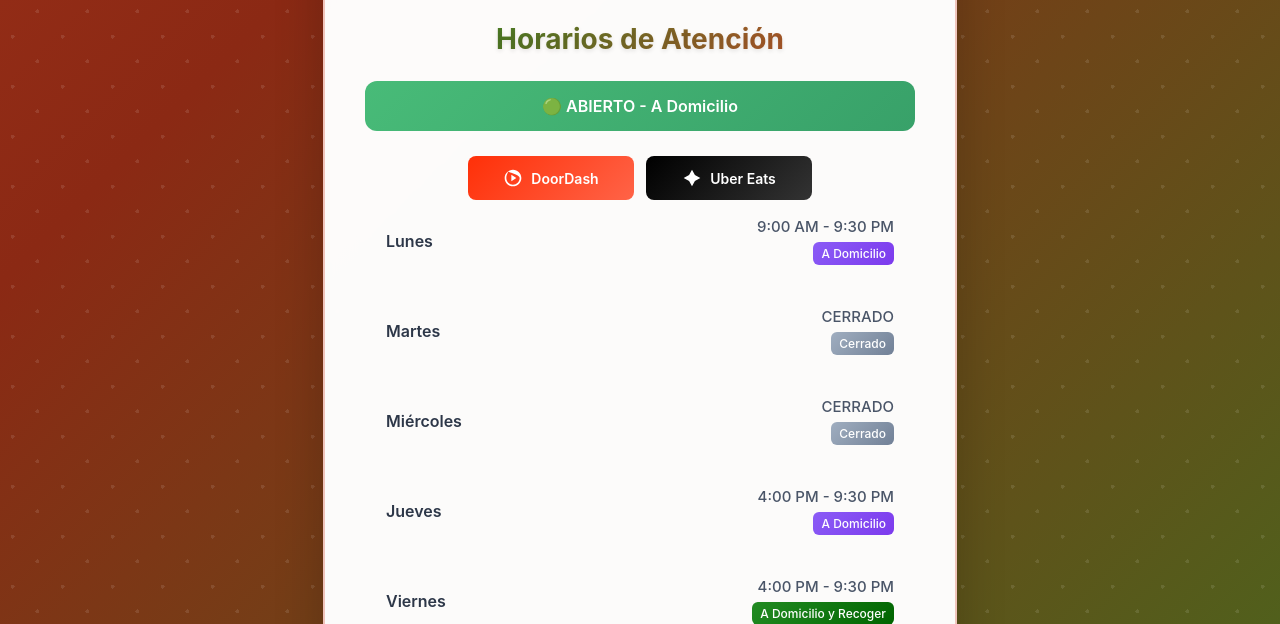
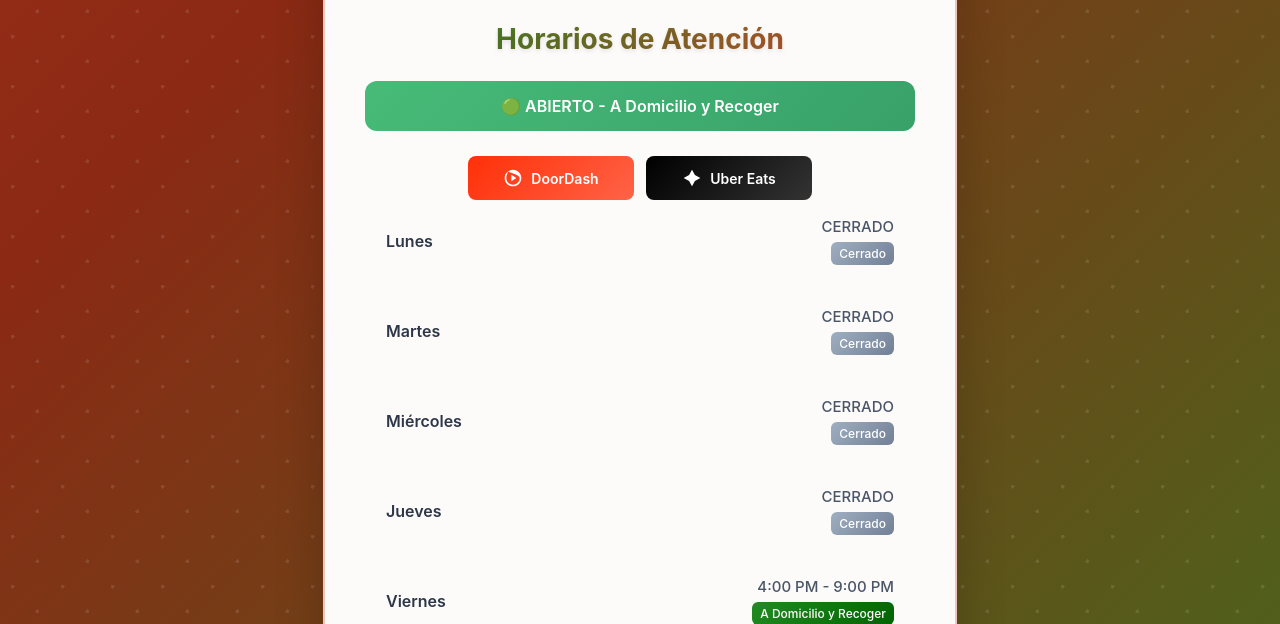
Before and after one commit to iamblaketaylor/tamaleshours, a plain HTML site: page index.html in a window 1280 px wide. Both pictures are taken after a click on the button "🇲🇽 Español". Shown: the part 176-800 px from the top of the page. Drawn offline with Linux system fonts and the light colour scheme.

Commit message:
Update index.html

```diff
--- a/index.html
+++ b/index.html
@@ -356,8 +356,8 @@
             <div class="day-row" data-day="1">
                 <div class="day-name" id="monday">Monday</div>
                 <div class="hours-info">
-                    <div class="hours">9:00 AM - 9:30 PM</div>
-                    <div class="service-type delivery-only" id="monday-service">Delivery Only</div>
+                    <div class="hours" id="monday-hours">CLOSED</div>
+                    <div class="service-type closed-day" id="monday-service">Closed</div>
                 </div>
             </div>
 
@@ -380,15 +380,15 @@
             <div class="day-row" data-day="4">
                 <div class="day-name" id="thursday">Thursday</div>
                 <div class="hours-info">
-                    <div class="hours">4:00 PM - 9:30 PM</div>
-                    <div class="service-type delivery-only" id="thursday-service">Delivery Only</div>
+                    <div class="hours" id="thursday-hours">CLOSED</div>
+                    <div class="service-type closed-day" id="thursday-service">Closed</div>
                 </div>
             </div>
 
             <div class="day-row" data-day="5">
                 <div class="day-name" id="friday">Friday</div>
                 <div class="hours-info">
-                    <div class="hours">4:00 PM - 9:30 PM</div>
+                    <div class="hours">4:00 PM - 9:00 PM</div>
                     <div class="service-type pickup-delivery" id="friday-service">Pickup & Delivery</div>
                 </div>
             </div>
@@ -396,7 +396,7 @@
             <div class="day-row" data-day="6">
                 <div class="day-name" id="saturday">Saturday</div>
                 <div class="hours-info">
-                    <div class="hours">9:00 AM - 9:30 PM</div>
+                    <div class="hours">4:00 PM - 9:00 PM</div>
                     <div class="service-type pickup-delivery" id="saturday-service">Pickup & Delivery</div>
                 </div>
             </div>
@@ -404,8 +404,8 @@
             <div class="day-row" data-day="0">
                 <div class="day-name" id="sunday">Sunday</div>
                 <div class="hours-info">
-                    <div class="hours">9:00 AM - 9:30 PM</div>
-                    <div class="service-type delivery-only" id="sunday-service">Delivery Only</div>
+                    <div class="hours">4:00 PM - 9:00 PM</div>
+                    <div class="service-type pickup-delivery" id="sunday-service">Pickup & Delivery</div>
                 </div>
             </div>
         </div>
@@ -442,7 +442,7 @@
             <a href="https://www.instagram.com/tamalesmexicanosvan/" target="_blank" class="action-btn instagram-btn">
                 <span id="follow-us">Follow Us</span>
             </a>
-            <a href="https://www.google.com/maps/dir/?api=1&destination=950+Seaborne+Ave,+Port+Coquitlam,+BC+V3B+0R9" target="_blank" class="action-btn directions-btn">
+            <a href="https://www.google.com/maps/dir/?api=1&destination=950%20Seaborne%20Ave%20%231120%2C%20Port%20Coquitlam%2C%20BC%20V3B%200R9" target="_blank" class="action-btn directions-btn">
                 <span id="directions">Get Directions</span>
             </a>
         </div>
@@ -471,17 +471,19 @@
             document.getElementById('sunday').textContent = isSpanish ? 'Domingo' : 'Sunday';
 
             // Update services
-            document.getElementById('monday-service').textContent = isSpanish ? 'A Domicilio' : 'Delivery Only';
+            document.getElementById('monday-service').textContent = isSpanish ? 'Cerrado' : 'Closed';
             document.getElementById('tuesday-service').textContent = isSpanish ? 'Cerrado' : 'Closed';
             document.getElementById('wednesday-service').textContent = isSpanish ? 'Cerrado' : 'Closed';
-            document.getElementById('thursday-service').textContent = isSpanish ? 'A Domicilio' : 'Delivery Only';
+            document.getElementById('thursday-service').textContent = isSpanish ? 'Cerrado' : 'Closed';
             document.getElementById('friday-service').textContent = isSpanish ? 'A Domicilio y Recoger' : 'Pickup & Delivery';
             document.getElementById('saturday-service').textContent = isSpanish ? 'A Domicilio y Recoger' : 'Pickup & Delivery';
-            document.getElementById('sunday-service').textContent = isSpanish ? 'A Domicilio' : 'Delivery Only';
+            document.getElementById('sunday-service').textContent = isSpanish ? 'A Domicilio y Recoger' : 'Pickup & Delivery';
 
             // Update closed hours text
+            document.getElementById('monday-hours').textContent = isSpanish ? 'CERRADO' : 'CLOSED';
             document.getElementById('tuesday-hours').textContent = isSpanish ? 'CERRADO' : 'CLOSED';
             document.getElementById('wednesday-hours').textContent = isSpanish ? 'CERRADO' : 'CLOSED';
+            document.getElementById('thursday-hours').textContent = isSpanish ? 'CERRADO' : 'CLOSED';
 
             // Update other text
             document.getElementById('note-label').textContent = isSpanish ? 'Nota:' : 'Note:';
@@ -518,13 +520,13 @@
 
             // Define business hours
             const hours = {
-                0: { start: 9 * 60, end: 21.5 * 60, service: 'delivery' }, // Sunday
-                1: { start: 9 * 60, end: 21.5 * 60, service: 'delivery' }, // Monday
+                0: { start: 16 * 60, end: 21 * 60, service: 'pickup' }, // Sunday - pickup & delivery
+                1: null, // Monday - closed
                 2: null, // Tuesday - closed
                 3: null, // Wednesday - closed
-                4: { start: 16 * 60, end: 21.5 * 60, service: 'delivery' }, // Thursday
-                5: { start: 16 * 60, end: 21.5 * 60, service: 'pickup' }, // Friday
-                6: { start: 9 * 60, end: 21.5 * 60, service: 'pickup' } // Saturday
+                4: null, // Thursday - closed
+                5: { start: 16 * 60, end: 21 * 60, service: 'pickup' }, // Friday
+                6: { start: 16 * 60, end: 21 * 60, service: 'pickup' } // Saturday
             };
 
             const todayHours = hours[currentDay];
```
